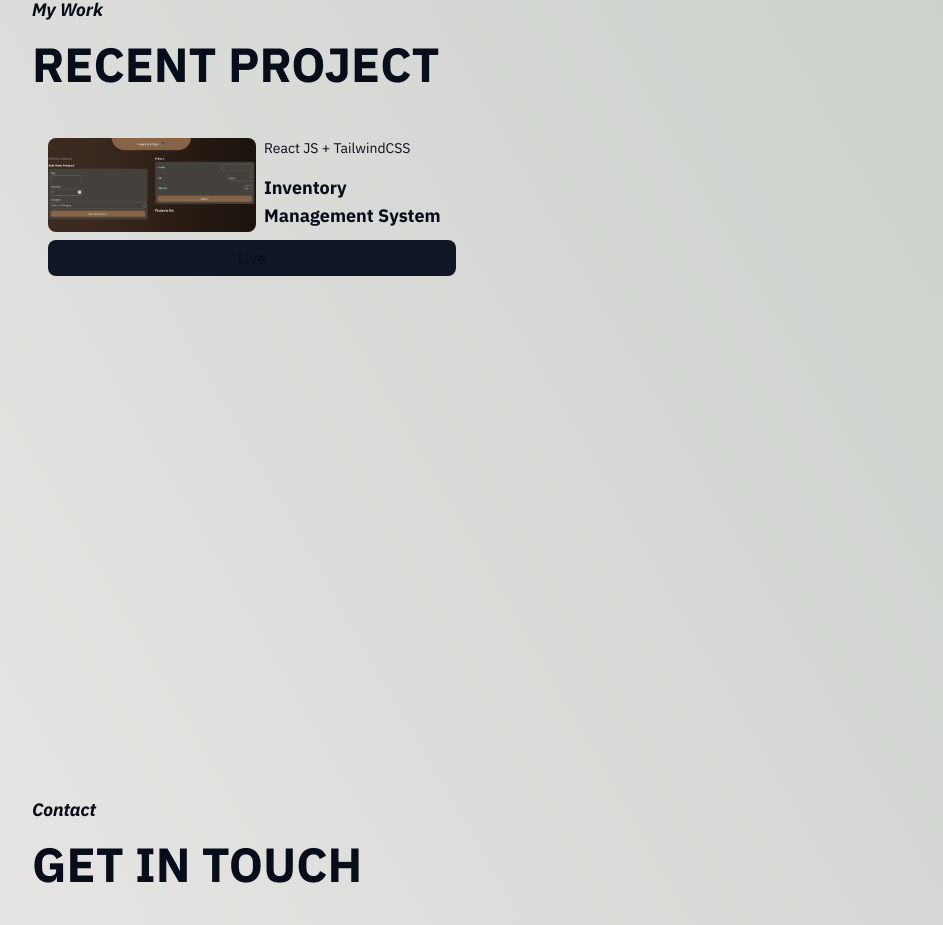
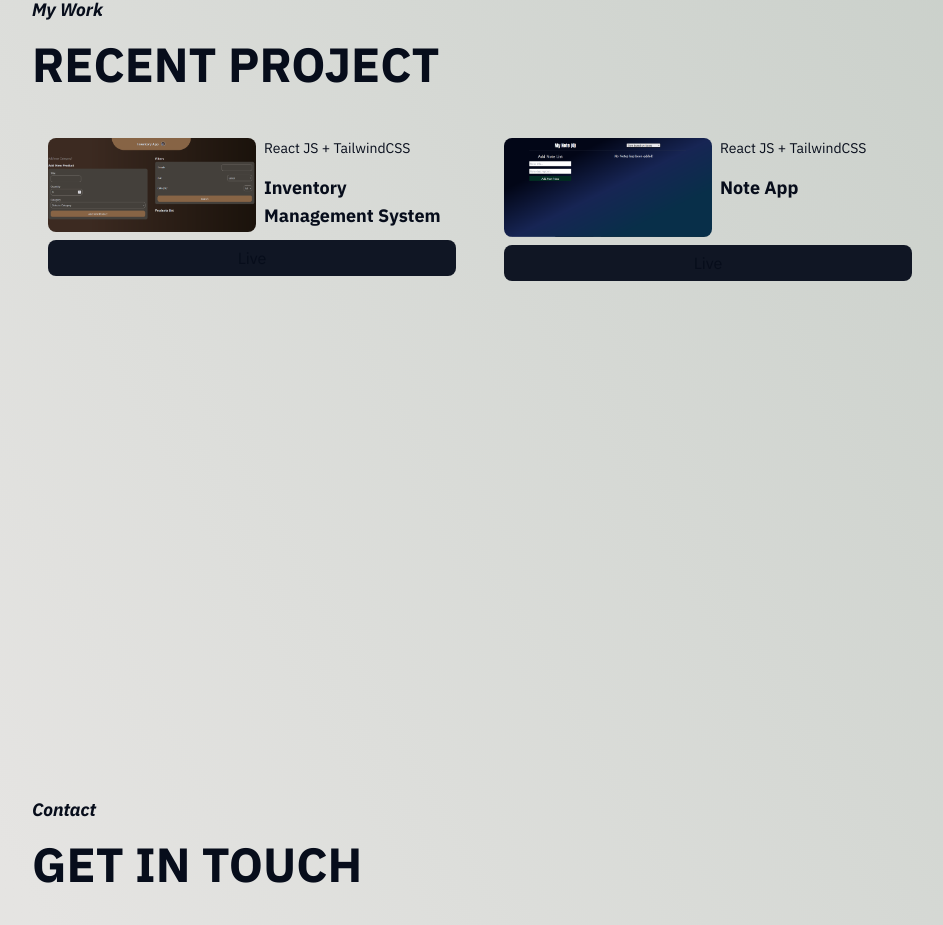
Before and after one commit to Mahaan10/personalPortfolio, a React (Vite) app: page / in a window 1280 px wide. Shown: the part 2454-3379 px from the top of the page, without its empty margins (313-1256 px from the left). Built offline with nearby package versions, Linux system fonts and the light colour scheme.

Commit message:
note app deployment completed...

```diff
--- a/src/components/Portfolio.jsx
+++ b/src/components/Portfolio.jsx
@@ -12,6 +12,15 @@ const projects = [
     img: "images/Inventory.png",
     demo: "https://inventory-rouge-rho.vercel.app",
     repo: "https://github.com/Mahaan10/Inventory",
+  },
+  {
+    id: 2,
+    title: "Note App",
+    features: "React JS + TailwindCSS",
+    description: "",
+    img: "images/NoteApp.png",
+    demo: "https://note-application-psi.vercel.app/",
+    repo: "https://github.com/Mahaan10/noteApp",
   },
 ];
 
@@ -31,7 +40,7 @@ function Portfolio() {
         <p className="italic text-lg">My Work</p>
         <p className="uppercase text-5xl mb-10">Recent Project</p>
       </div>
-      <div className="flex justify-between">
+      <div className="flex md:gap-x-4 gap-y-4 flex-col md:flex-row">
         {projects.map((project) => (
           <div
             key={project.id}
```
Also changed, not shown: public/images/NoteApp.png (added).
